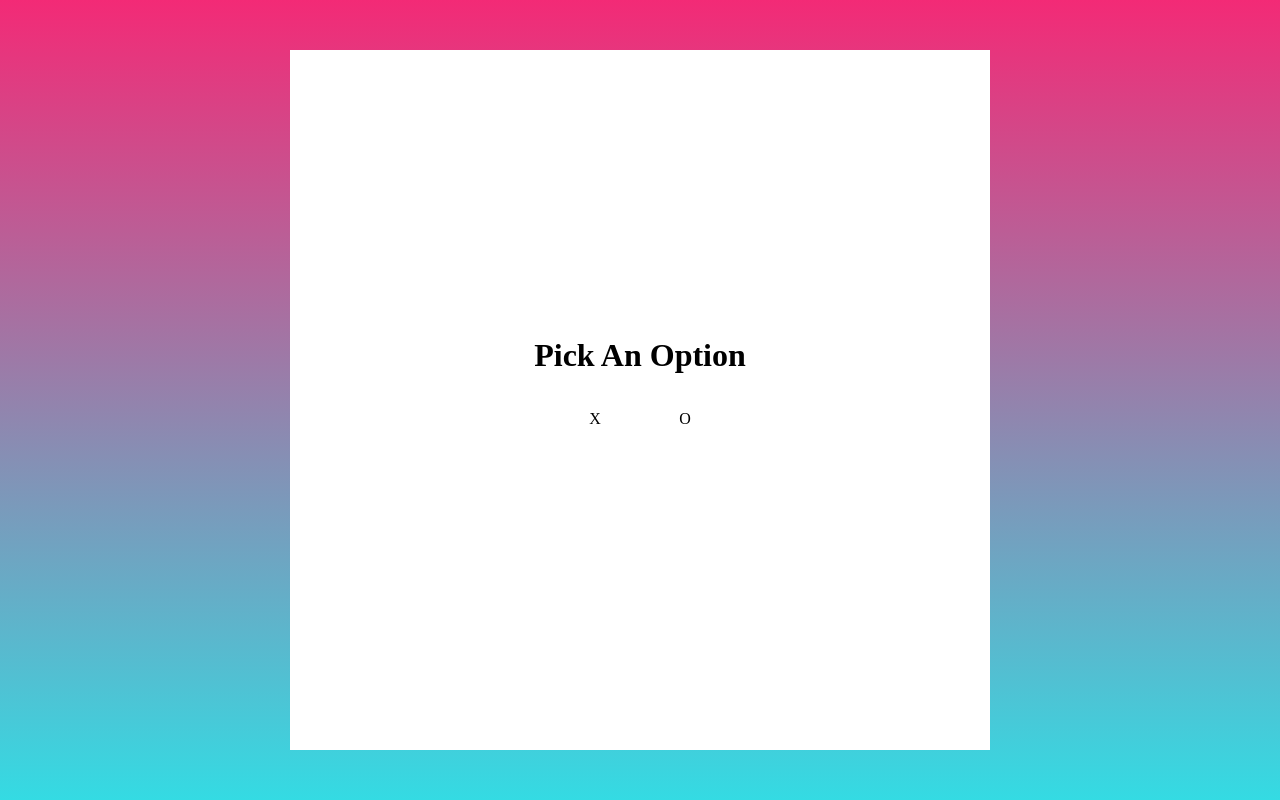
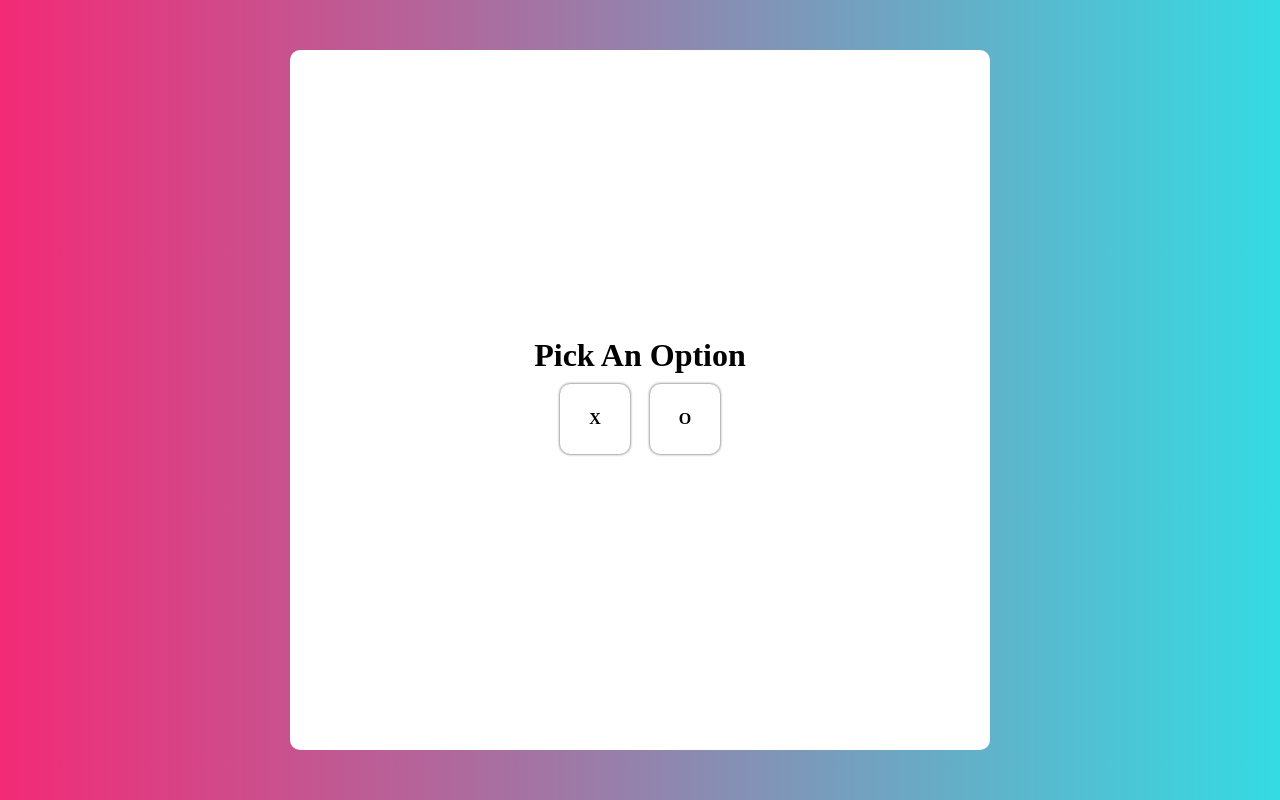
Before and after one commit to diielsilva/tic-tac-toe-game, an Angular app: page / in a window 1280 px wide. Built offline with nearby package versions, Linux system fonts and the light colour scheme.

Commit message:
refactor: creating a shared card style

```diff
--- a/src/styles.css
+++ b/src/styles.css
@@ -2,17 +2,19 @@
 :root {
   --primary-color: #f32a76;
   --secondary-color: #34dbe3;
+  --primary-radius: 10px;
 }
 
 * {
   margin: 0;
   padding: 0;
   box-sizing: border-box;
+  border: none;
 }
 
 html, body {
   height: 100%;
-  background: linear-gradient(var(--primary-color), var(--secondary-color));
+  background: linear-gradient(to right, var(--primary-color), var(--secondary-color));
 }
 
 body {
@@ -23,8 +25,8 @@ body {
 
 .container {
   background-color: #ffffff;
-  width: 100dvw;
-  height: 100dvh;
+  width: 90dvw;
+  height: 90dvh;
   max-width: 700px;
   max-height: 700px;
   display: flex;
@@ -32,4 +34,21 @@ body {
   justify-content: center;
   align-items: center;
   text-align: center;
+  border-radius: var(--primary-radius);
 }
+
+.card {
+  width: 70px;
+  height: 70px;
+  margin: 5px;
+  text-align: center;
+  align-content: center;
+  box-shadow: 0 0 3px #3e3e3e;
+  border-radius: var(--primary-radius);
+  font-weight: bold;
+  cursor: pointer;
+}
+
+.card:hover {
+  border: 1px solid var(--primary-color);
+}
```
